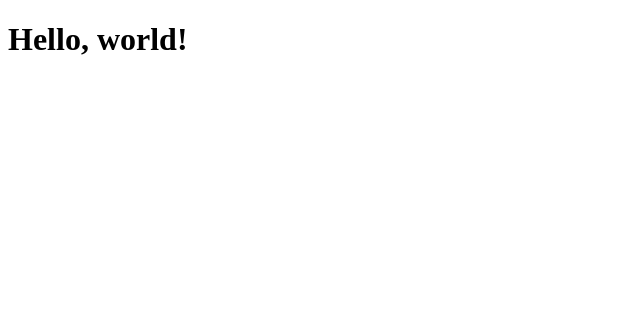
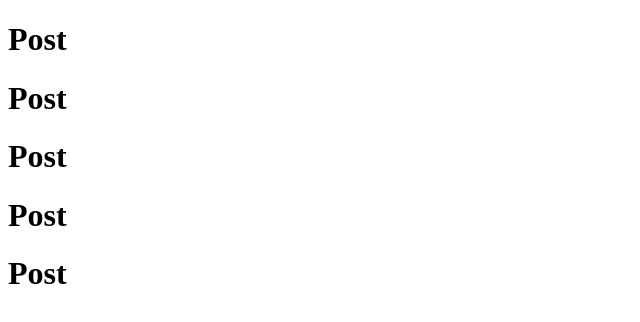
Before and after one commit to teagucordeiro/01-fundamentos-react, a React (Vite) app: page / in a window 1280 px wide. Shown: the top 322 px of the page, without its empty margins (0-640 px from the left). Built offline with nearby package versions, Linux system fonts and the light colour scheme.

Commit message:
:sparkles: feat: create first component

```diff
--- a/src/App.jsx
+++ b/src/App.jsx
@@ -1,5 +1,13 @@
-function App() {
-  return <h1>Hello, world!</h1>;
+import { Post } from "./Post";
+
+export function App() {
+  return (
+    <div>
+      <Post />
+      <Post />
+      <Post />
+      <Post />
+      <Post />
+    </div>
+  );
 }
-
-export default App;
--- /dev/null
+++ b/src/Post.jsx
@@ -0,0 +1,3 @@
+export function Post() {
+  return <h1>Post</h1>
+}
```
Also changed, not shown: src/main.jsx (+6 -6 lines).
